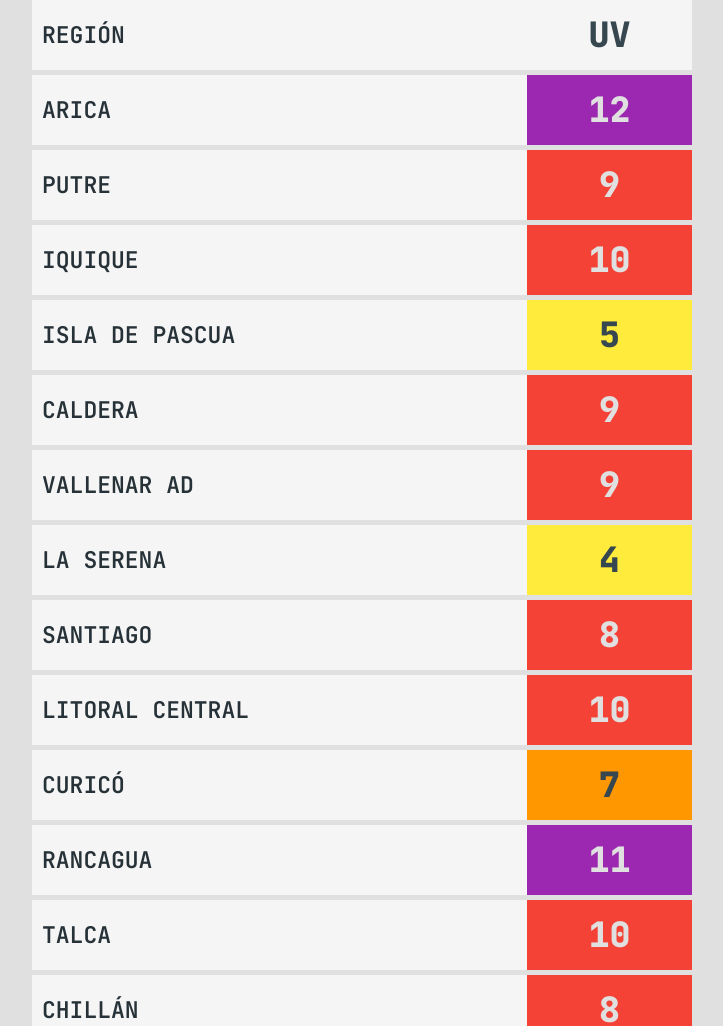
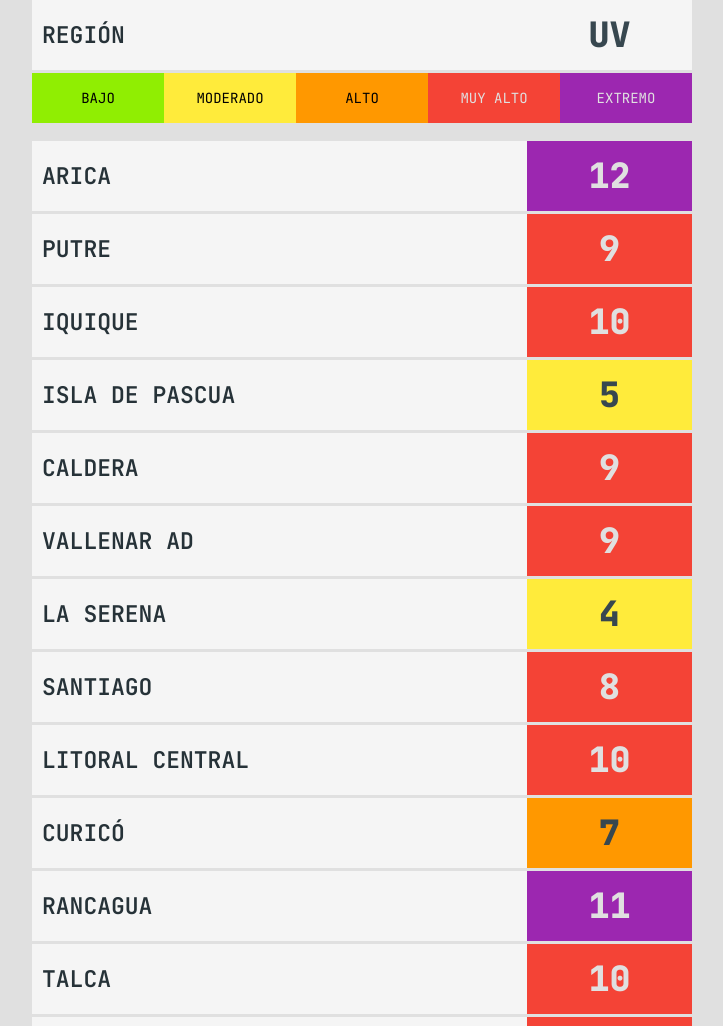
Before and after one commit to carlos-sweb/meteo-chile, a plain HTML site: page www/uv.html in a window 1280 px wide. Shown: the top 1026 px of the page, without its empty margins (278-1001 px from the left). Drawn offline with Linux system fonts and the light colour scheme.

Commit message:
add scale uv

```diff
--- a/www/css/uv-style.css
+++ b/www/css/uv-style.css
@@ -8,7 +8,24 @@ html,body{
   justify-self:center;
   width:100%;
   max-width:660px;
-        gap:5px;
+  gap:3px;
+}
+.container-uv-scale{
+  display:flex;
+  flex-direction:row;
+  height:50px;
+  justify-content:flex-start;
+  align-items:stretch;
+  margin-bottom:15px;
+}
+.uv-scale{
+  align-self:stretch;
+  flex:1;
+  font-size:14px;
+  display:flex;
+  justify-content:center;
+  text-align:center;
+  flex-direction:column;
 }
 
 .container-uv{
@@ -19,6 +36,7 @@ html,body{
   background-color:#F5F5F5;
   align-self:stretch;
 }
+
 .city-name{
   grid-column:1/7;
   grid-row:1/3;
@@ -34,8 +52,6 @@ html,body{
   padding:0px 5px 0px 10px;
   font-size:23px;
 }
-
-
 .city-uv{
   grid-column: 7 / 9;
   grid-row: 1 / 3;
--- a/www/uv.html
+++ b/www/uv.html
@@ -8,26 +8,34 @@
   <link rel="preconnect" href="https://fonts.googleapis.com">
   <link rel="preconnect" href="https://fonts.gstatic.com" crossorigin>
   <link href="https://fonts.googleapis.com/css2?family=JetBrains+Mono:ital,wght@0,100..800;1,100..800&display=swap" rel="stylesheet">
-
-  <title>Meteo Chile</title>
+  <title>Indice UV - Chile</title>
 </head>
 <body>
     <div id="main" class="container-main">
         <div class="container-uv" >
           <div class="city-name"><span>REGIÓN</span></div>
           <div class="city-uv"><span>UV</span></div>
-      </div>
+        </div>
+        <div class="container-uv-scale" >
+          <div class="uv-scale city-uv-bajo"><span>BAJO</span></div>
+          <div class="uv-scale city-uv-moderado"><span>MODERADO</span></div>
+          <div class="uv-scale city-uv-alto"><span>ALTO</span></div>
+          <div class="uv-scale city-uv-muy-alto"><span>MUY ALTO</span></div>
+          <div class="uv-scale city-uv-extremo"><span>EXTREMO</span></div>
+        </div>
     </div>
 <script type="text/javascript">
 
-     const main = document.getElementById("main");
+    const main = document.getElementById("main"),
+    _c_e=(_tag)=>document.createElement(_tag);
 
     fetch("data/uv.json").then( res => res.json() ).then( data =>{
           for( let item of data){
-            const containerUv = document.createElement("div");
-            const name = document.createElement("div");
+            const containerUv = _c_e("div"),
+            name = _c_e("div"),
+            nameSpan = _c_e("span");
+
             name.classList.add("city-name");
-            const nameSpan = document.createElement("span");
             name.appendChild(nameSpan);
 
             switch(item.name){
```
Lines whose indentation alone changed are shown as unchanged.
